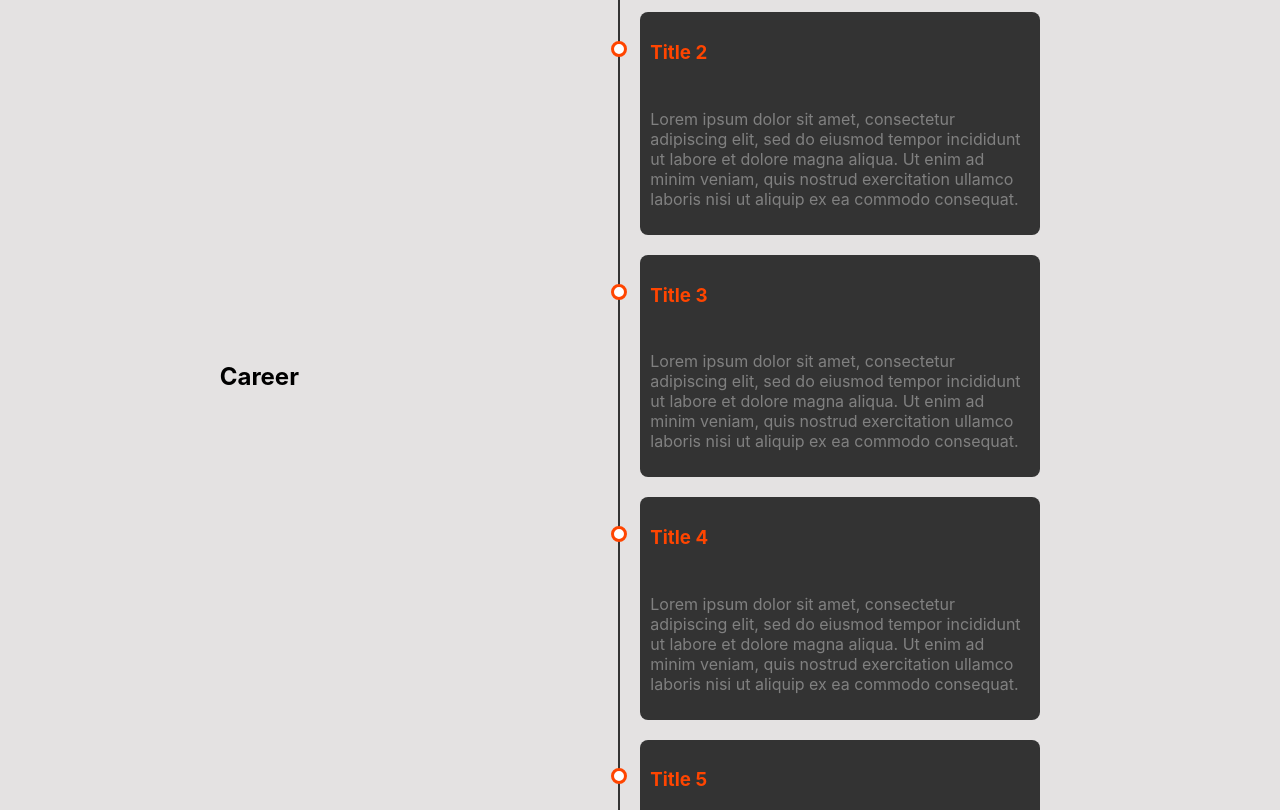
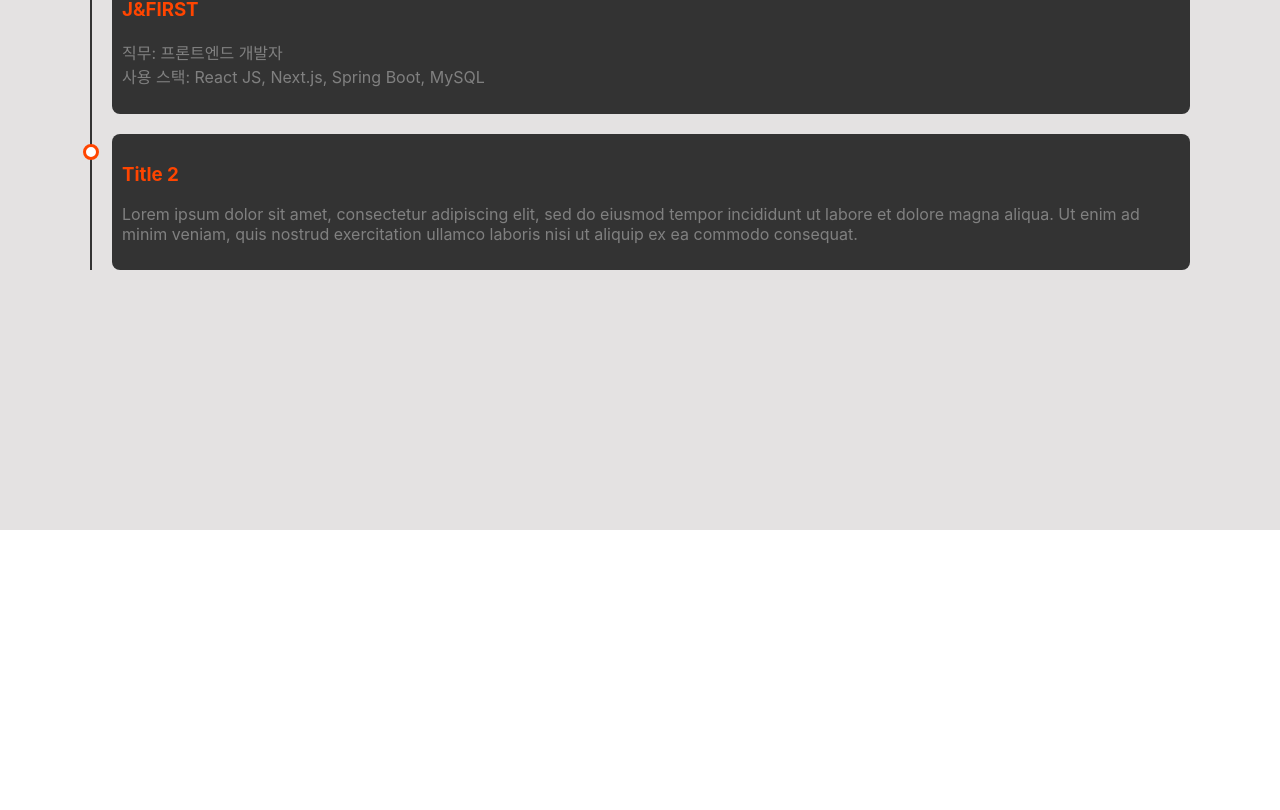
Before and after one commit to juhonamnam/portfolio, a Next.js app: page / in a window 1280 px wide. Shown: the part 1570-2380 px from the top of the page. After the commit the page ends 2100 px from the top, so only its background shows below. Built offline with nearby package versions, Linux system fonts and the light colour scheme.

Commit message:
modify timeline

```diff
--- a/src/components/Career.tsx
+++ b/src/components/Career.tsx
@@ -1,73 +1,36 @@
+import { Timeline } from './molecule/Timeline'
+
 const Career = () => {
   return (
     <div className="career-background">
       <div className="container career-layout">
-        <div>
-          <h2>Career</h2>
-        </div>
-        <div>
-          <div className="timeline">
-            <div className="outer">
-              <div className="card">
-                <div className="info">
-                  <h3 className="title">Title 1</h3>
+        <Timeline>
+          {[
+            {
+              title: 'J&FIRST',
+              content: (
+                <>
                   <p>
-                    Lorem ipsum dolor sit amet, consectetur adipiscing elit, sed
-                    do eiusmod tempor incididunt ut labore et dolore magna
-                    aliqua. Ut enim ad minim veniam, quis nostrud exercitation
-                    ullamco laboris nisi ut aliquip ex ea commodo consequat.{' '}
+                    직무: 프론트엔드 개발자
+                    <br />
+                    사용 스택: React JS, Next.js, Spring Boot, MySQL
                   </p>
-                </div>
-              </div>
-              <div className="card">
-                <div className="info">
-                  <h3 className="title">Title 2</h3>
-                  <p>
-                    Lorem ipsum dolor sit amet, consectetur adipiscing elit, sed
-                    do eiusmod tempor incididunt ut labore et dolore magna
-                    aliqua. Ut enim ad minim veniam, quis nostrud exercitation
-                    ullamco laboris nisi ut aliquip ex ea commodo consequat.{' '}
-                  </p>
-                </div>
-              </div>
-              <div className="card">
-                <div className="info">
-                  <h3 className="title">Title 3</h3>
-                  <p>
-                    Lorem ipsum dolor sit amet, consectetur adipiscing elit, sed
-                    do eiusmod tempor incididunt ut labore et dolore magna
-                    aliqua. Ut enim ad minim veniam, quis nostrud exercitation
-                    ullamco laboris nisi ut aliquip ex ea commodo consequat.{' '}
-                  </p>
-                </div>
-              </div>
-              <div className="card">
-                <div className="info">
-                  <h3 className="title">Title 4</h3>
-                  <p>
-                    Lorem ipsum dolor sit amet, consectetur adipiscing elit, sed
-                    do eiusmod tempor incididunt ut labore et dolore magna
-                    aliqua. Ut enim ad minim veniam, quis nostrud exercitation
-                    ullamco laboris nisi ut aliquip ex ea commodo consequat.{' '}
-                  </p>
-                </div>
-              </div>
-              <div className="card">
-                <div className="info">
-                  <h3 className="title">Title 5</h3>
-                  <p>
-                    Lorem ipsum dolor sit amet, consectetur adipiscing elit, sed
-                    do eiusmod tempor incididunt ut labore et dolore magna
-                    aliqua. Ut enim ad minim veniam, quis nostrud exercitation
-                    ullamco laboris nisi ut aliquip ex ea commodo consequat.{' '}
-                  </p>
-                </div>
-              </div>
-            </div>
-          </div>
-          {/* <div>J&FIRST</div>
-          <div>2021.12 ~</div> */}
-        </div>
+                </>
+              ),
+            },
+            {
+              title: 'Title 2',
+              content: (
+                <p>
+                  Lorem ipsum dolor sit amet, consectetur adipiscing elit, sed
+                  do eiusmod tempor incididunt ut labore et dolore magna aliqua.
+                  Ut enim ad minim veniam, quis nostrud exercitation ullamco
+                  laboris nisi ut aliquip ex ea commodo consequat.{' '}
+                </p>
+              ),
+            },
+          ]}
+        </Timeline>
       </div>
     </div>
   )
--- /dev/null
+++ b/src/components/atoms/Card.tsx
@@ -0,0 +1,16 @@
+import { ReactNode } from 'react'
+
+export const Card = ({
+  children,
+  title,
+}: {
+  children?: ReactNode
+  title?: string
+}) => {
+  return (
+    <div className="card">
+      <h3 className="title">{title}</h3>
+      {children}
+    </div>
+  )
+}
--- /dev/null
+++ b/src/components/molecule/Timeline.tsx
@@ -0,0 +1,21 @@
+import { ReactNode } from 'react'
+import { Card } from '../atoms/Card'
+
+interface ITimelineCard {
+  title?: string
+  content?: ReactNode
+}
+
+export const Timeline = ({ children }: { children: ITimelineCard[] }) => {
+  return (
+    <div className="timeline">
+      <div className="outer">
+        {children.map((timelineCard, idx) => (
+          <Card key={idx} title={timelineCard.title}>
+            {timelineCard.content}
+          </Card>
+        ))}
+      </div>
+    </div>
+  )
+}
--- /dev/null
+++ b/styles/_card.scss
@@ -0,0 +1,12 @@
+div.card {
+  position: relative;
+  margin: 0 0 20px 20px;
+  padding: 10px;
+  background: #333;
+  color: gray;
+  border-radius: 8px;
+  .title {
+    color: orangered;
+    position: relative;
+  }
+}
--- a/styles/_timeline.scss
+++ b/styles/_timeline.scss
@@ -3,34 +3,16 @@
   padding: 20px;
   .outer {
     border-left: 2px solid #333;
-    .card {
-      position: relative;
-      margin: 0 0 20px 20px;
-      padding: 10px;
-      background: #333;
-      color: gray;
-      border-radius: 8px;
-      max-width: 400px;
-      .info {
-        display: flex;
-        flex-direction: column;
-        gap: 10px;
-        .title {
-          color: orangered;
-          position: relative;
-          &::before {
+    div.card::before {
       content: '';
       position: absolute;
       width: 10px;
       height: 10px;
       background: white;
       border-radius: 999px;
-            left: -39px;
+      left: -29px;
       border: 3px solid orangered;
       box-sizing: content-box;
     }
   }
 }
-    }
-  }
-}
--- a/styles/globals.scss
+++ b/styles/globals.scss
@@ -5,6 +5,7 @@
 @import './about';
 @import './career';
 @import './timeline';
+@import './card';
 
 * {
   box-sizing: border-box;
```
Lines whose indentation alone changed are shown as unchanged.
